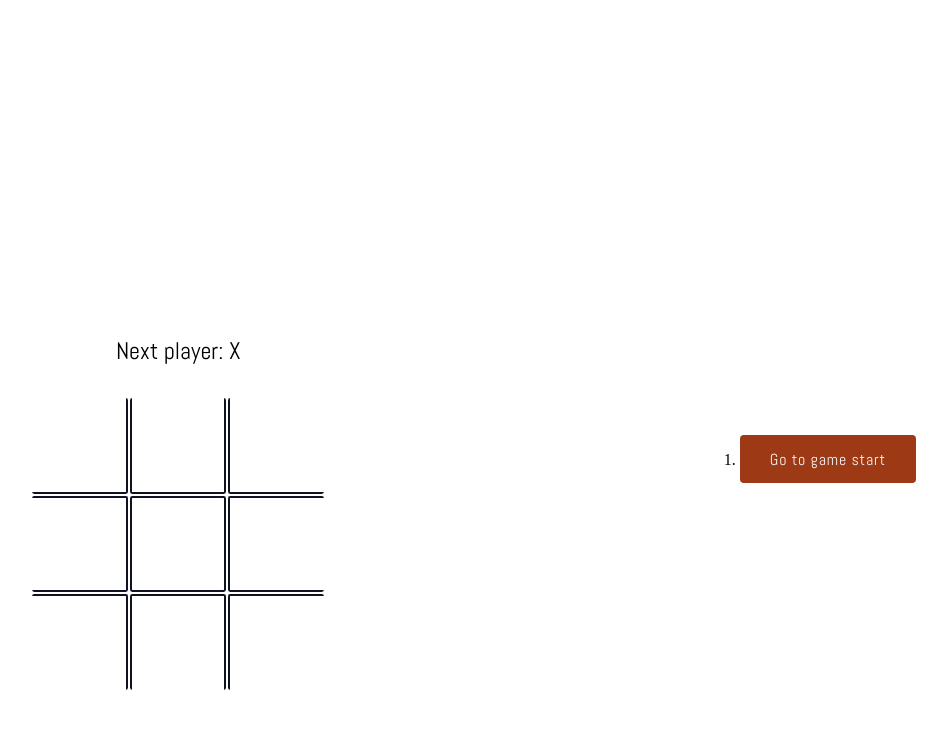
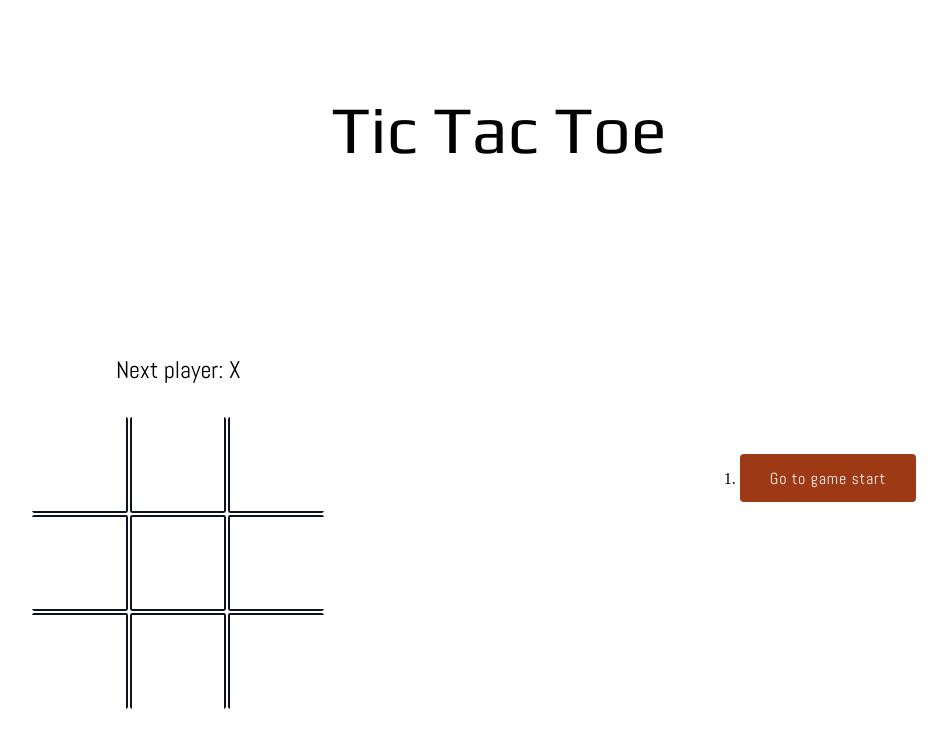
Before and after one commit to dponcez/react-tic-tac-toe, a React app: page / in a window 1280 px wide. Shown: the top 748 px of the page, without its empty margins (141-1088 px from the left). Built offline with nearby package versions, Linux system fonts and the light colour scheme.

Commit message:
Modify Game component: Add header tag in Game.js

```diff
--- a/src/components/Game/Game.js
+++ b/src/components/Game/Game.js
@@ -38,6 +38,9 @@ const Game = () => {
 
   return (
     <div className='game'>
+      <header className='header'>
+        <h1 className='heading'>tic tac toe</h1>
+      </header>
       <div className='game--board'>
         <Board
           xIsNext={xIsNext}
```
